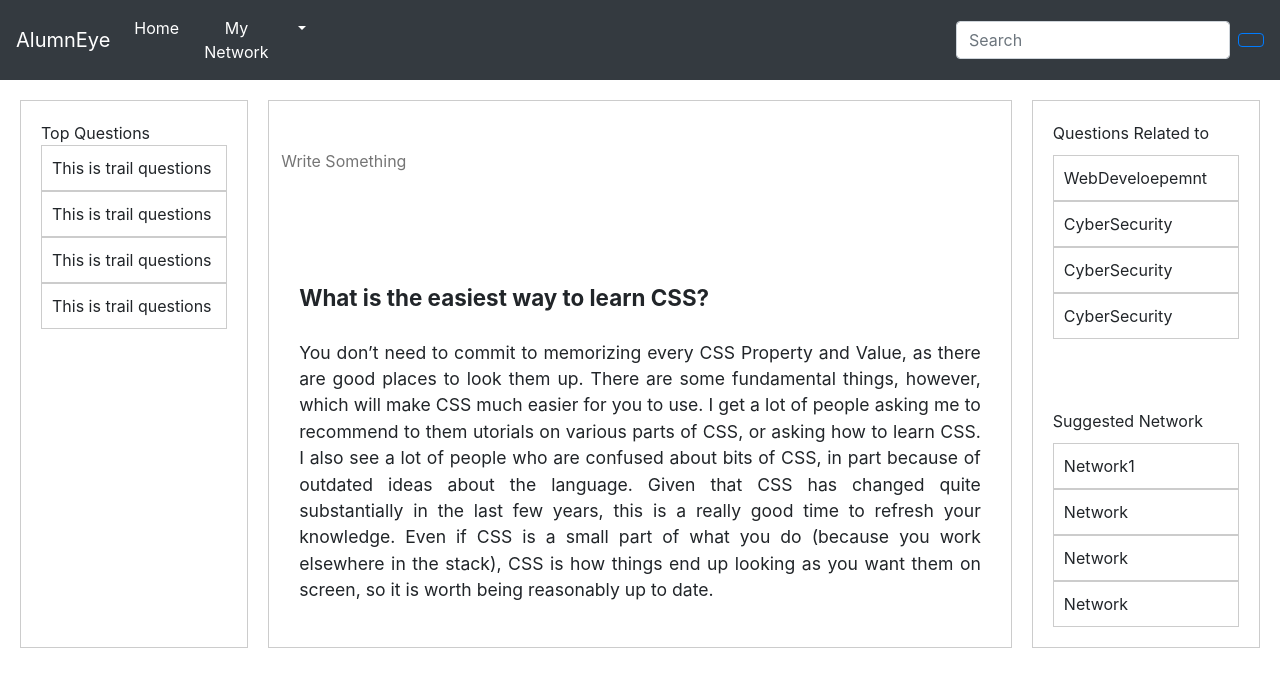
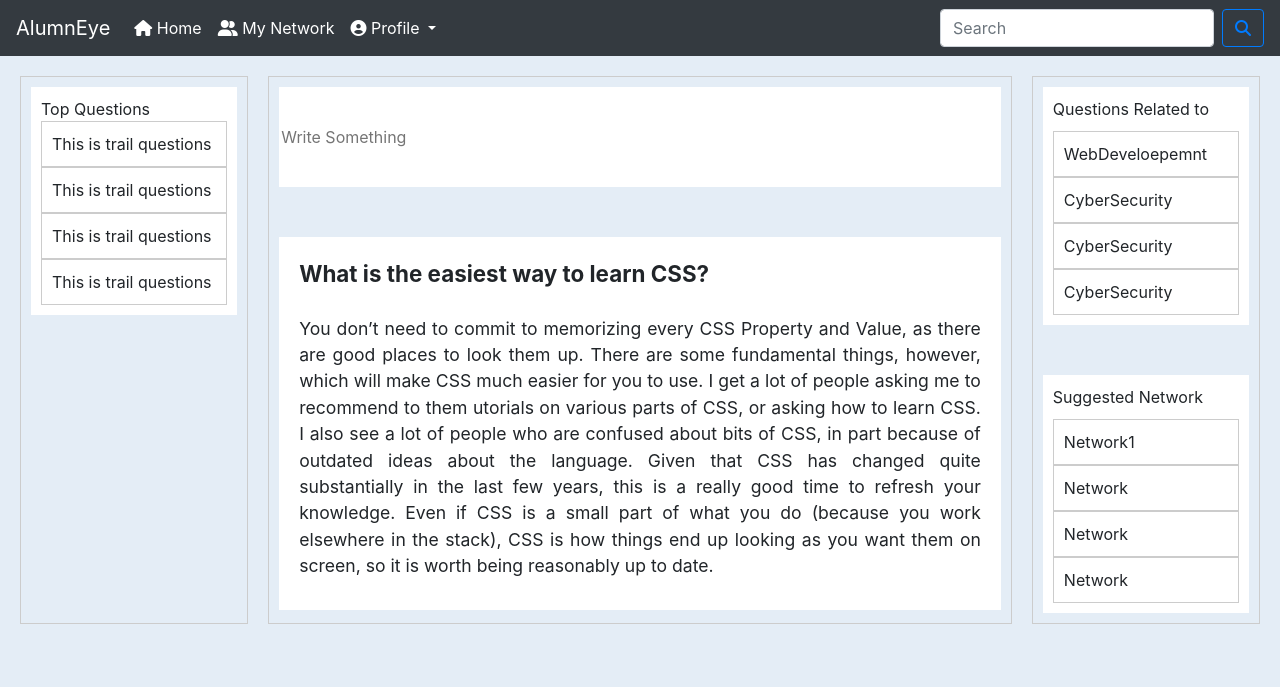
Before and after one commit to manujrajaram/AlumnEye, a PHP site: page /html/homePage.html in a window 1280 px wide. Shown: the top 687 px of the page. Run offline with PHP 8.4, Linux system fonts and the light colour scheme; some libraries are stand-ins or nearby versions.

Commit message:
homepage styling changed

```diff
--- a/src/css/homePage.css
+++ b/src/css/homePage.css
@@ -1,89 +1,9 @@
 body{
-    background-color: #E4EDF6;
+    background-color: #E4EDF6 !important;
     margin:0;
     padding:0;
 }
 
-
-.navigation{
-    width:100%;
-
-    background-color:#002944;
-    padding:5px;
-
-
-
-
-}
-
-.navigation .search{
-
-    float:left;
-}
-
-nav .icons{
-
-    text-align:right;
-}
-
-ul {
-
-    margin: 0;
-    padding: 0;
-    display:flex;
-    justify-content: right;
-  }
-
-  ul li {
-    list-style-type: none;
-    text-align:center;
-    text-decoration: none;
-    display:flex;
-
-
-  }
-
-
-
-  ul li a {
-      padding:0 20px;
-      color:white;
-      text-decoration:none;
-  }
-
-ul li a .icon{
-    text-align:center;
-}
-
-ul li a .icon .image-icon{
-    color:white;
-    width:22px;
-    height:20px;
-    font-size: 10%;
-}
-
-ul li a:hover{
-    color:rgb(190, 188, 188);
-
-}
-
-ul li:last-child{
-    margin-right:5%;
-}
-.search input[type="text"]{
-position:absolute;
-width: 25%;
-padding:7px;
-margin:2px;
-margin-left: 10%;
-}
- label{
-     margin:0 40px 0 0;
-     font-size:25px;
-     color:white;
-    display:none;
-
- }
 
  #toggle{
      display:none;
@@ -105,7 +25,7 @@ margin-left: 10%;
 
  }
 .flex-container > div{
-    border: 1px #ccc solid;
+    border: 1px #ccc solid !important;
     padding:10px;
 
 }
@@ -132,7 +52,7 @@ margin-left: 10%;
 
     display:flex;
     flex-flow:column ;
-    background:white;
+    background-color:white;
 
 }
 
--- a/src/html/homePage.html
+++ b/src/html/homePage.html
@@ -4,11 +4,12 @@
 <head>
     <meta charset="UTF-8">
     <meta name="viewport" content="width=device-width, initial-scale=1.0">
-    <title>Alumeye</title>
+    <title>AlumnEye</title>
     <link rel="stylesheet" type="text/css" href="../css/homePage.css">
     <!--Bootstrap CDN-->
     <link rel="stylesheet" href="https://stackpath.bootstrapcdn.com/bootstrap/4.5.2/css/bootstrap.min.css" integrity="sha384-JcKb8q3iqJ61gNV9KGb8thSsNjpSL0n8PARn9HuZOnIxN0hoP+VmmDGMN5t9UJ0Z" crossorigin="anonymous">
-
+    <!--Fontawesome CDN-->
+    <script src="https://kit.fontawesome.com/78a1f04c92.js" crossorigin="anonymous"></script>
 
 </head>
 
@@ -29,7 +30,7 @@
             </li>
             <li class="nav-item dropdown active">
                 <a class="nav-link dropdown-toggle" href="#" id="navbarDropdownMenuLink" role="button" data-toggle="dropdown" aria-haspopup="true" aria-expanded="false">
-                  <i class="fas fa-user-circle"></i>
+                  <i class="fas fa-user-circle"></i> Profile
                 </a>
                 <div class="dropdown-menu" aria-labelledby="navbarDropdownMenuLink">
                   <a class="dropdown-item" href="#">View Profile</a>
@@ -99,18 +100,6 @@ ideas about the language. Given that CSS has changed quite substantially in the
             </div>
 
 
-
-
-
-
-
-
-
-
-
-
-
-
         </div>
 
         <div class="flex-right">
@@ -158,8 +147,8 @@ ideas about the language. Given that CSS has changed quite substantially in the
 
     <!--Bootstrap CDN-->
     <script src="https://code.jquery.com/jquery-3.5.1.slim.min.js" integrity="sha384-DfXdz2htPH0lsSSs5nCTpuj/zy4C+OGpamoFVy38MVBnE+IbbVYUew+OrCXaRkfj" crossorigin="anonymous"></script>
+    <script src="https://cdn.jsdelivr.net/npm/popper.js@1.16.1/dist/umd/popper.min.js" integrity="sha384-9/reFTGAW83EW2RDu2S0VKaIzap3H66lZH81PoYlFhbGU+6BZp6G7niu735Sk7lN" crossorigin="anonymous"></script>
     <script src="https://stackpath.bootstrapcdn.com/bootstrap/4.5.2/js/bootstrap.min.js" integrity="sha384-B4gt1jrGC7Jh4AgTPSdUtOBvfO8shuf57BaghqFfPlYxofvL8/KUEfYiJOMMV+rV" crossorigin="anonymous"></script>
-    <script src="https://cdn.jsdelivr.net/npm/popper.js@1.16.1/dist/umd/popper.min.js" integrity="sha384-9/reFTGAW83EW2RDu2S0VKaIzap3H66lZH81PoYlFhbGU+6BZp6G7niu735Sk7lN" crossorigin="anonymous"></script>
 </body>
 
 </html>
--- a/src/html/index.html
+++ b/src/html/index.html
@@ -21,7 +21,7 @@
                         <i class="fas fa-lock"></i>
                         <input type="password" placeholder="Password">
                     </div>
-                    <a href="./pReset0.html">Forgot Password?</a>
+                    <a href="./homePage.html">Forgot Password?</a>
                     <input type="submit" value="SIGN IN" class="btn solid">
                 </form>
 
```
